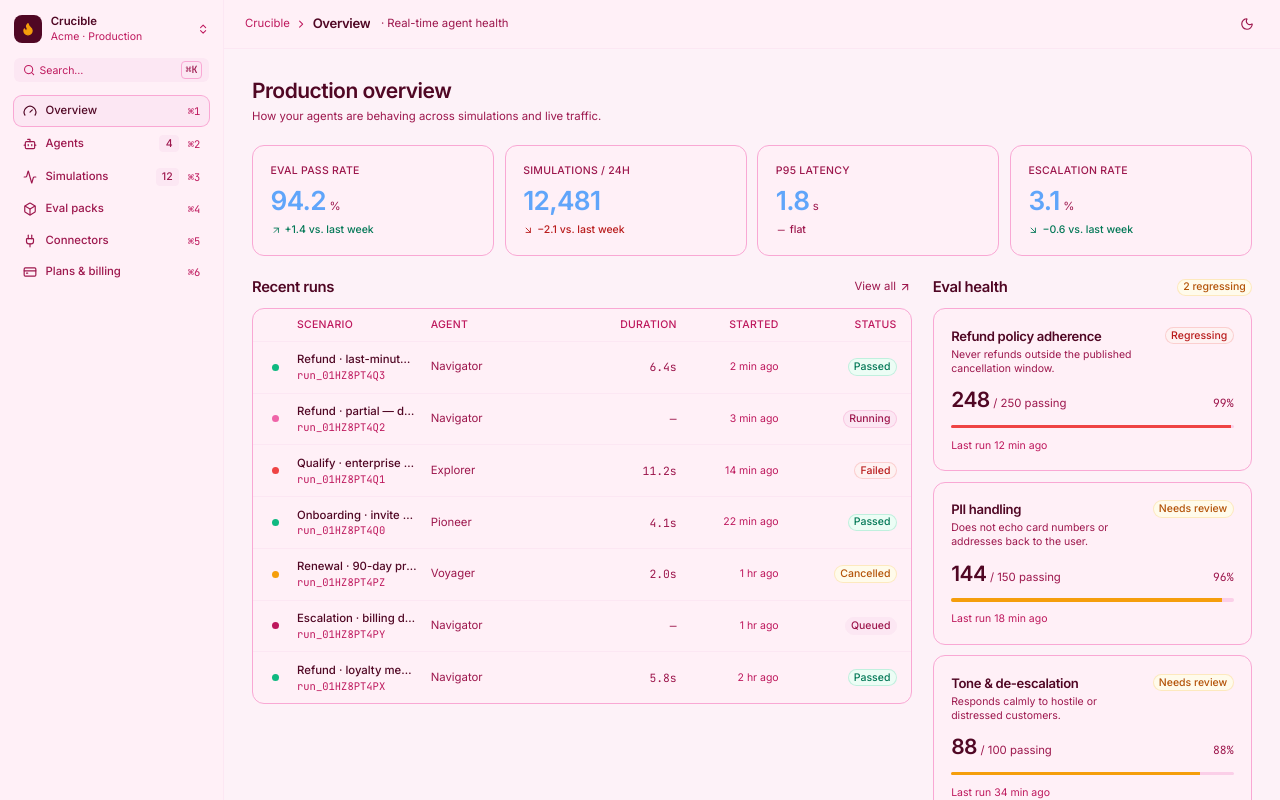
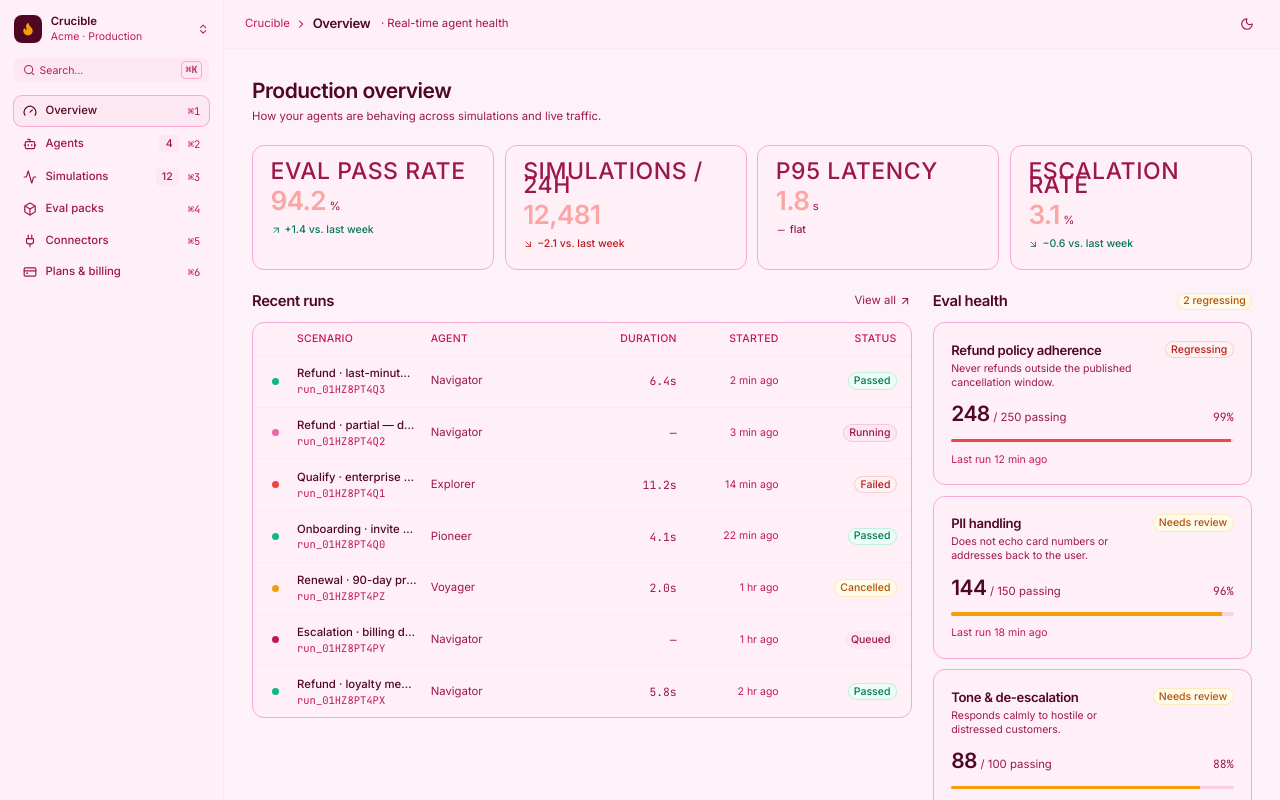
Before and after one commit to Soffi-Originals/crucible-demo, a React (Vite) app: page / in a window 1280 px wide. Shown: the top 800 px of the page. Built offline with nearby package versions, Linux system fonts and the light colour scheme.

Commit message:
AI: Update src/components/views/MetricTile.tsx

```diff
--- a/src/components/views/MetricTile.tsx
+++ b/src/components/views/MetricTile.tsx
@@ -68,11 +68,11 @@ export const MetricTile = React.forwardRef<HTMLDivElement, MetricTileProps>(
         className={cn(metricTileVariants({ emphasis }), className)}
         {...props}
       >
-        <Text size="xs" tone="muted" weight="medium" className="uppercase tracking-wide">
+        <Text size="xs" tone="muted" weight="medium" className="uppercase tracking-wide" style={{ fontSize: '23px' }}>
           {label}
         </Text>
         <div className="flex items-baseline gap-1">
-          <Heading as="div" size="2xl" weight="semibold" className="text-[#60A5FA]">
+          <Heading as="div" size="2xl" weight="semibold" className="text-[#FCA5A5]">
             {value}
           </Heading>
           {unit ? (
```
